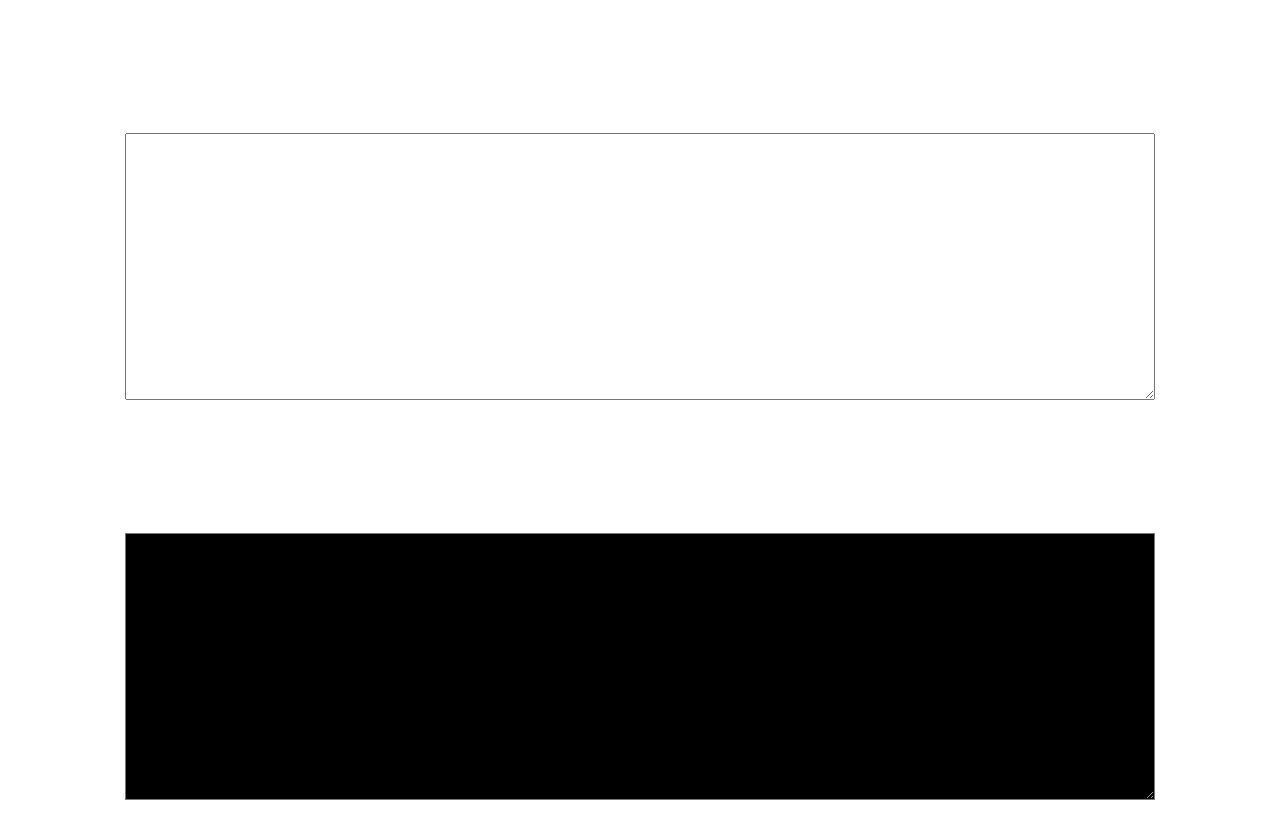
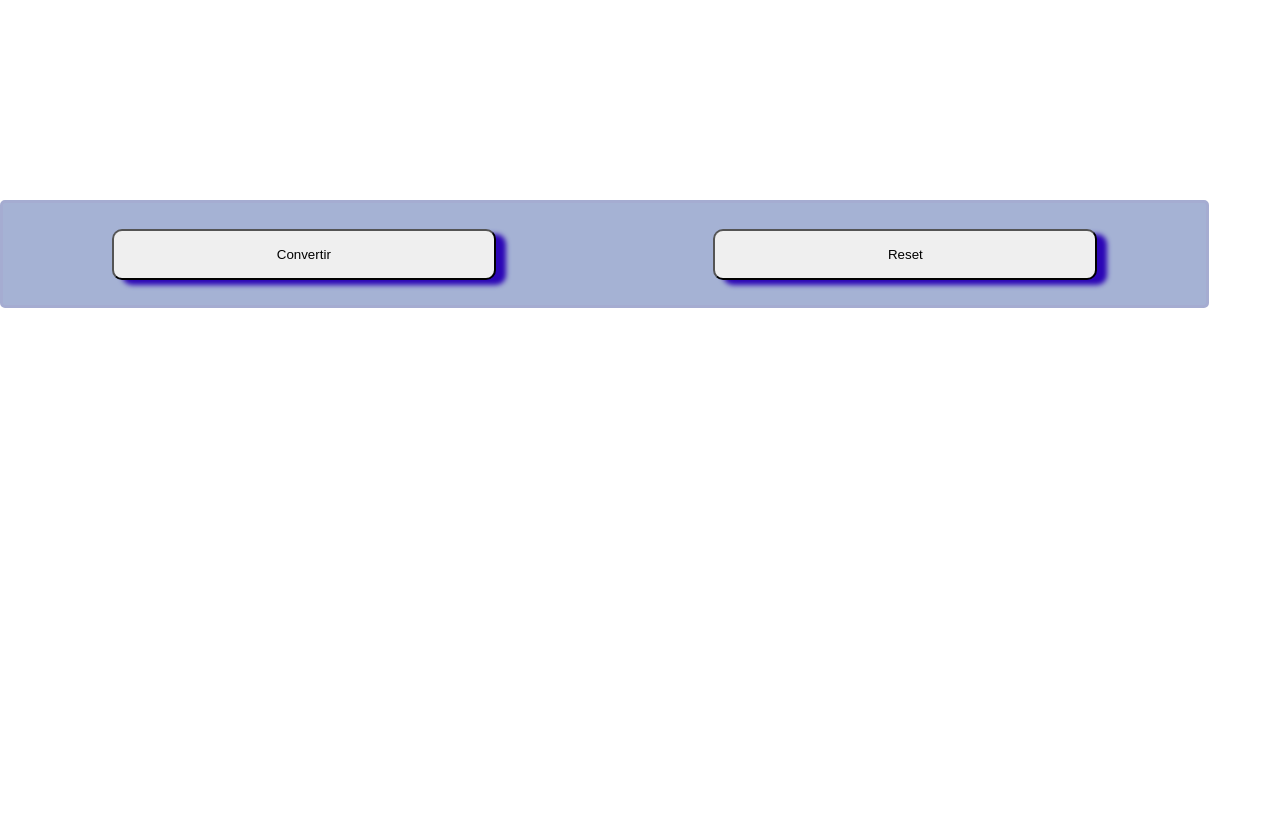
Before and after one commit to valentin519/reims-0919-js-yoda-convert, a React (Create React App) app in the folder yodaconvert/: page / in a window 1280 px wide. Shown: the top 838 px of the page. Before the commit the page ends 800 px from the top, so only its background shows below. Built offline with nearby package versions, Linux system fonts and the light colour scheme.

Commit message:
css button improve

```diff
--- a/yodaconvert/src/App.css
+++ b/yodaconvert/src/App.css
@@ -34,13 +34,26 @@
 
 .aeraButtons{
   display: flex;
+  margin-top: 200px;
   border-radius: 5px;
   width: 94%;
-  height: 30vh;
+  height: 8vw;
   border: 3px solid rgb(165, 172, 209);
   justify-content: space-around;
   align-items: center;
   background-color: rgb(165, 178, 212);
+}
+.convertButton {
+  display: flex;
+  justify-content: space-around;
+  align-items: center;
+}
+
+.resetButton{
+  display: flex;
+  justify-content: space-around;
+  align-items: center;
+
 }
 .aeraButtons button{
   width: 30vw;
--- a/yodaconvert/src/App.js
+++ b/yodaconvert/src/App.js
@@ -1,11 +1,12 @@
 import React from 'react';
 import './App.css';
 import Converter from './components/Converter'
+import ButtonConvDel from './Button.jsx';
 
 function App() {
   return (
     <div className="App">
-      <Converter />
+      <ButtonConvDel/>
     </div>
   );
 }
```
